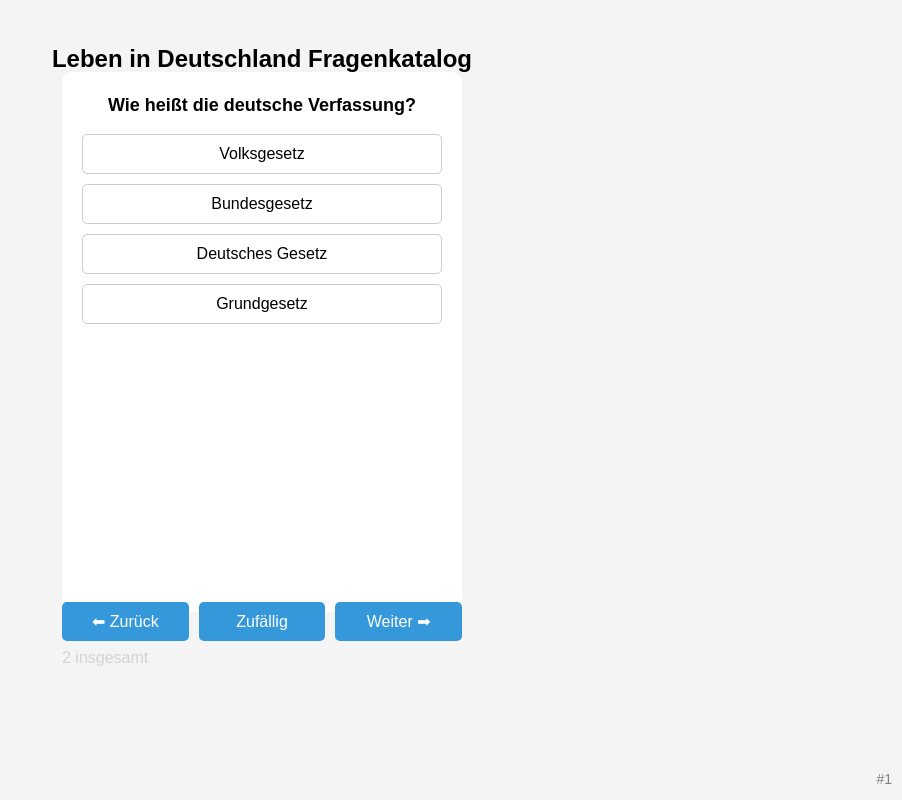
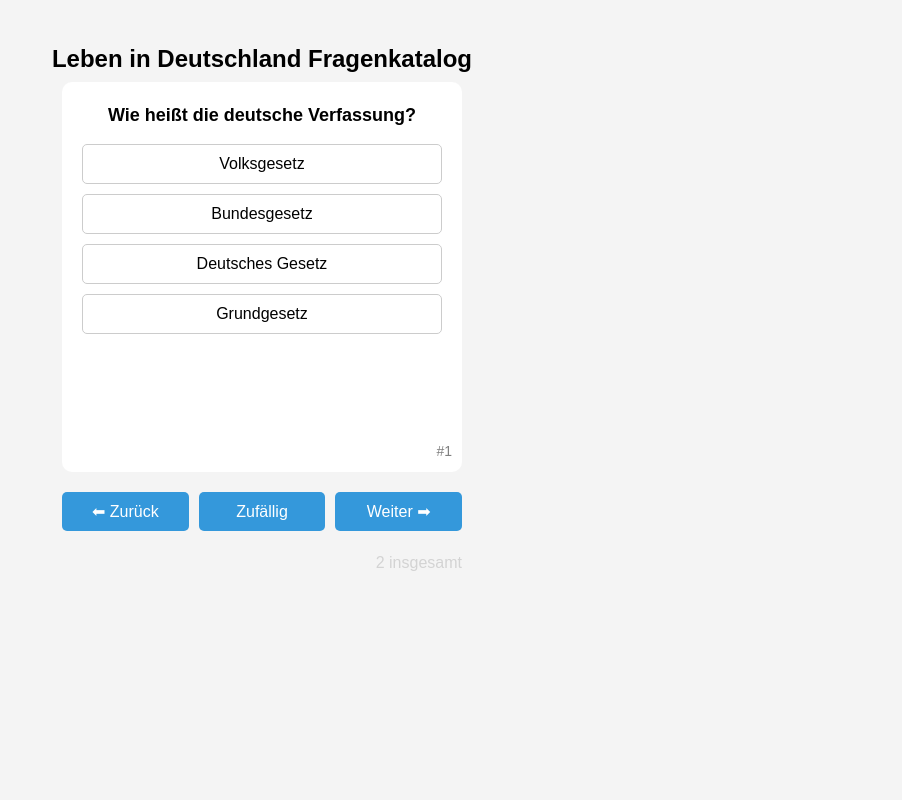
Before and after one commit to roieshalom/BETU, a React (Vite) app in the folder my-project/: page / in a window 1280 px wide. Shown: the whole page, without its empty margins (378-1280 px from the left). Built offline with nearby package versions, Linux system fonts and the light colour scheme.

Commit message:
Updated UI layout and spacing

```diff
--- a/my-project/package.json
+++ b/my-project/package.json
@@ -9,8 +9,7 @@
     "lint": "eslint .",
     "preview": "vite preview",
     "deploy": "gh-pages -d dist"
-}
-,
+  },
   "dependencies": {
     "react": "^19.0.0",
     "react-dom": "^19.0.0"
--- a/my-project/src/App.jsx
+++ b/my-project/src/App.jsx
@@ -55,10 +55,11 @@ const App = () => {
 
     return (
         <div className="wrapper">
-            <h1 className="page-title">Leben in Deutschland Fragenkatalog</h1>
+            <h1 className="page-title" style={{ marginBottom: "20px" }}>Leben in Deutschland Fragenkatalog</h1>
 
-            <div className="flashcard-container" style={{ width: "400px", height: "500px", display: "flex", alignItems: "center", justifyContent: "center" }}>
-                <div className="flashcard" style={{ width: "100%", height: "100%", display: "flex", flexDirection: "column", justifyContent: "flex-start" }}>
+            <div className="flashcard-container" style={{ width: "400px", height: "350px", display: "flex", alignItems: "center", justifyContent: "center", marginBottom: "20px" }}>
+                <div className="flashcard" style={{ width: "100%", height: "100%", display: "flex", flexDirection: "column", justifyContent: "flex-start", position: "relative" }}>
+                    <div className="question-number" style={{ position: "absolute", bottom: "10px", right: "10px", fontSize: "14px", color: "gray" }}>#{currentIndex + 1}</div>
                     <div className="question">{currentQuestion.question}</div>
                     <div className="options">
                         {currentQuestion.options.map((option, index) => (
@@ -83,14 +84,13 @@ const App = () => {
                 </div>
             </div>
 
-            <div className="controls" style={{ marginTop: "10px" }}>
+            <div className="controls" style={{ marginTop: "20px" }}>
                 <button onClick={prevQuestion}>⬅ Zurück</button>
                 <button onClick={randomQuestion}>Zufällig</button>
                 <button onClick={nextQuestion}>Weiter ➡</button>
             </div>
 
-            <div className="q uestion-info" style={{ display: "flex", justifyContent: "space-between", width: "400px", marginTop: "5px", textAlign: "center" }}>
-                <div className="question-number" style={{ textAlign: "left" }}>#{currentIndex + 1}</div>
+            <div className="question-info" style={{ display: "flex", justifyContent: "flex-end", width: "400px", textAlign: "center", marginTop: "20px" }}>
                 <div className="question-count" style={{ color: "lightgray", textAlign: "right" }}>{questions.length} insgesamt</div>
             </div>
         </div>
```
Lines whose indentation alone changed are shown as unchanged.
